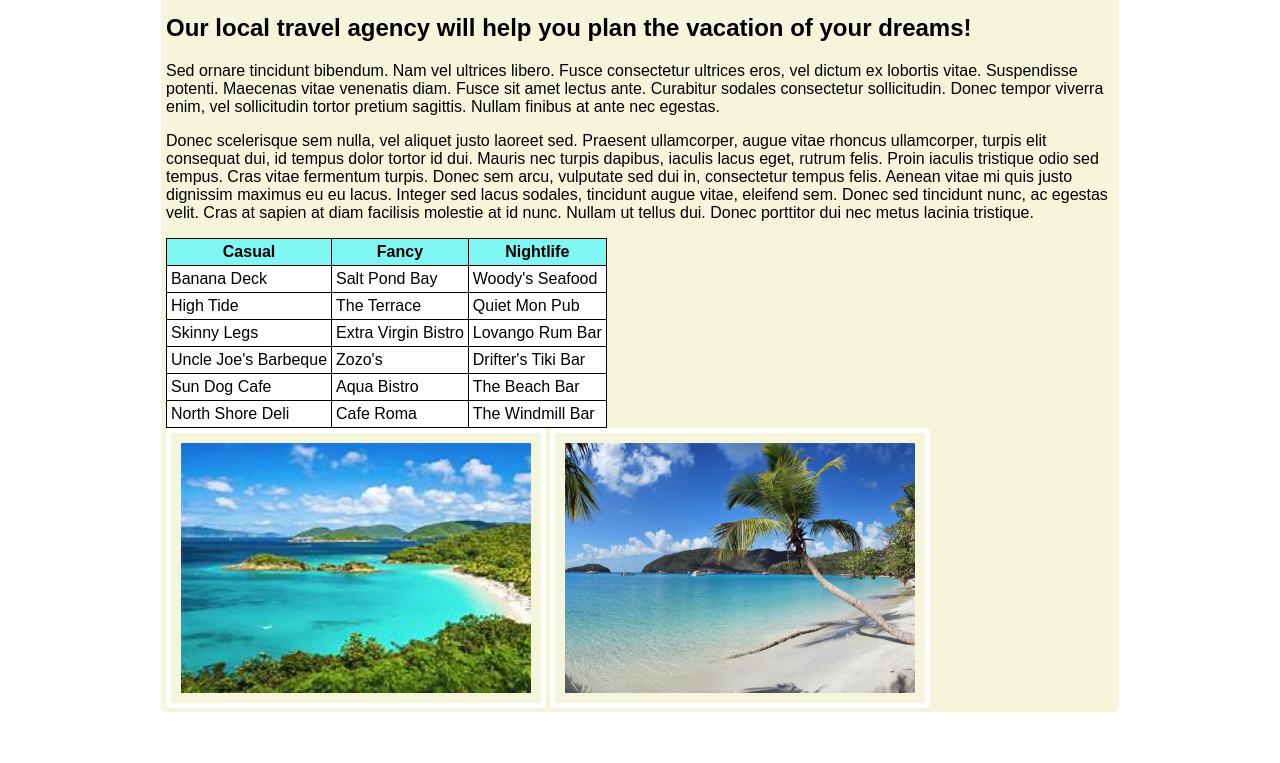
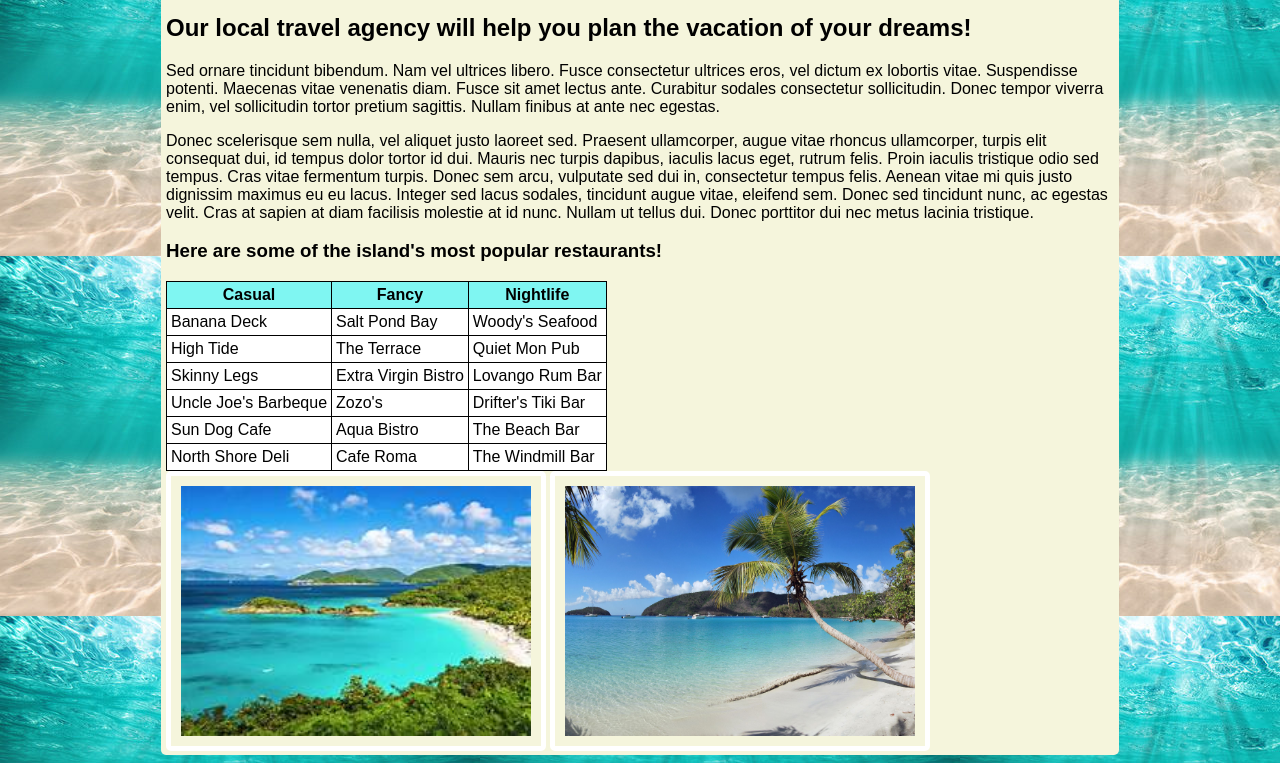
Before and after one commit to lauraen03/lauraen03.github.io, a plain HTML site: page assignments/assignment2/index.html in a window 1280 px wide. Shown: the part 104-867 px from the top of the page. Before the commit the page ends 824 px from the top, so only its background shows below. Drawn offline with Linux system fonts and the light colour scheme.

Commit message:
added assignment 2

```diff
--- a/assignments/assignment2/index.html
+++ b/assignments/assignment2/index.html
@@ -23,7 +23,7 @@
     <p>Donec scelerisque sem nulla, vel aliquet justo laoreet sed. Praesent ullamcorper, augue vitae rhoncus ullamcorper, turpis elit consequat dui, id tempus dolor tortor id dui. Mauris nec turpis dapibus, iaculis lacus eget, rutrum felis. Proin iaculis tristique odio sed tempus. Cras vitae fermentum turpis. Donec sem arcu, vulputate sed dui in, consectetur tempus felis. Aenean vitae mi quis justo dignissim maximus eu eu lacus. Integer sed lacus sodales, tincidunt augue vitae, eleifend sem. Donec sed tincidunt nunc, ac egestas velit. Cras at sapien at diam facilisis molestie at id nunc. Nullam ut tellus dui. Donec porttitor dui nec metus lacinia tristique.
 
     </p>
-
+    <h3>Here are some of the island's most popular restaurants!</h3>
     <table>
         <tr>
           <th>Casual</th>
--- a/assignments/assignment2/styles.css
+++ b/assignments/assignment2/styles.css
@@ -3,7 +3,7 @@
 body{
 
     font-family: Arial, Helvetica, sans-serif;
-    background-image: url(images/WaterBackground.jpg.crdownload);
+    background-image:url(images/Underwater.jpg)
 
 }
 #content{
```
Also changed, not shown: 1 other file.
